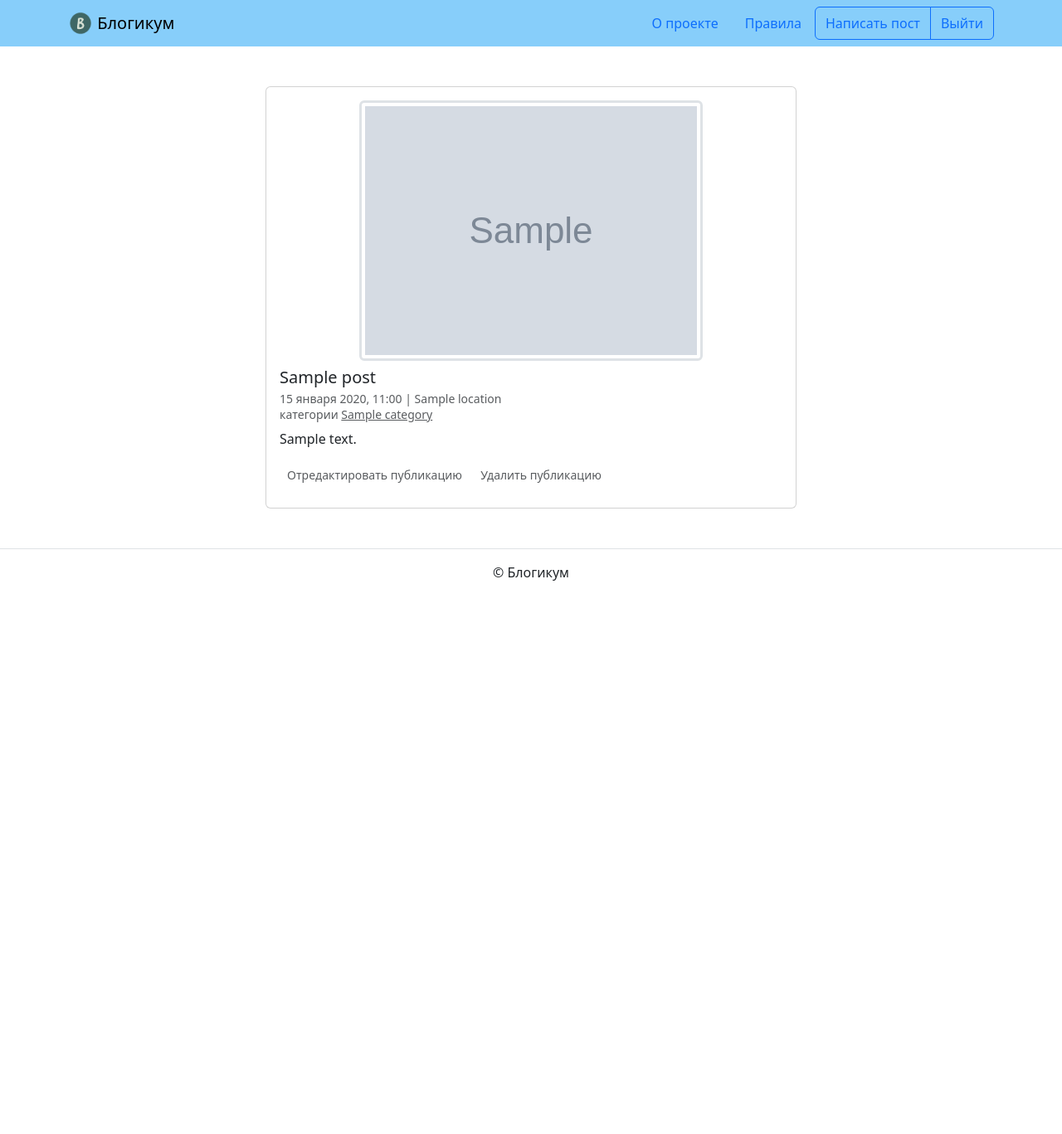
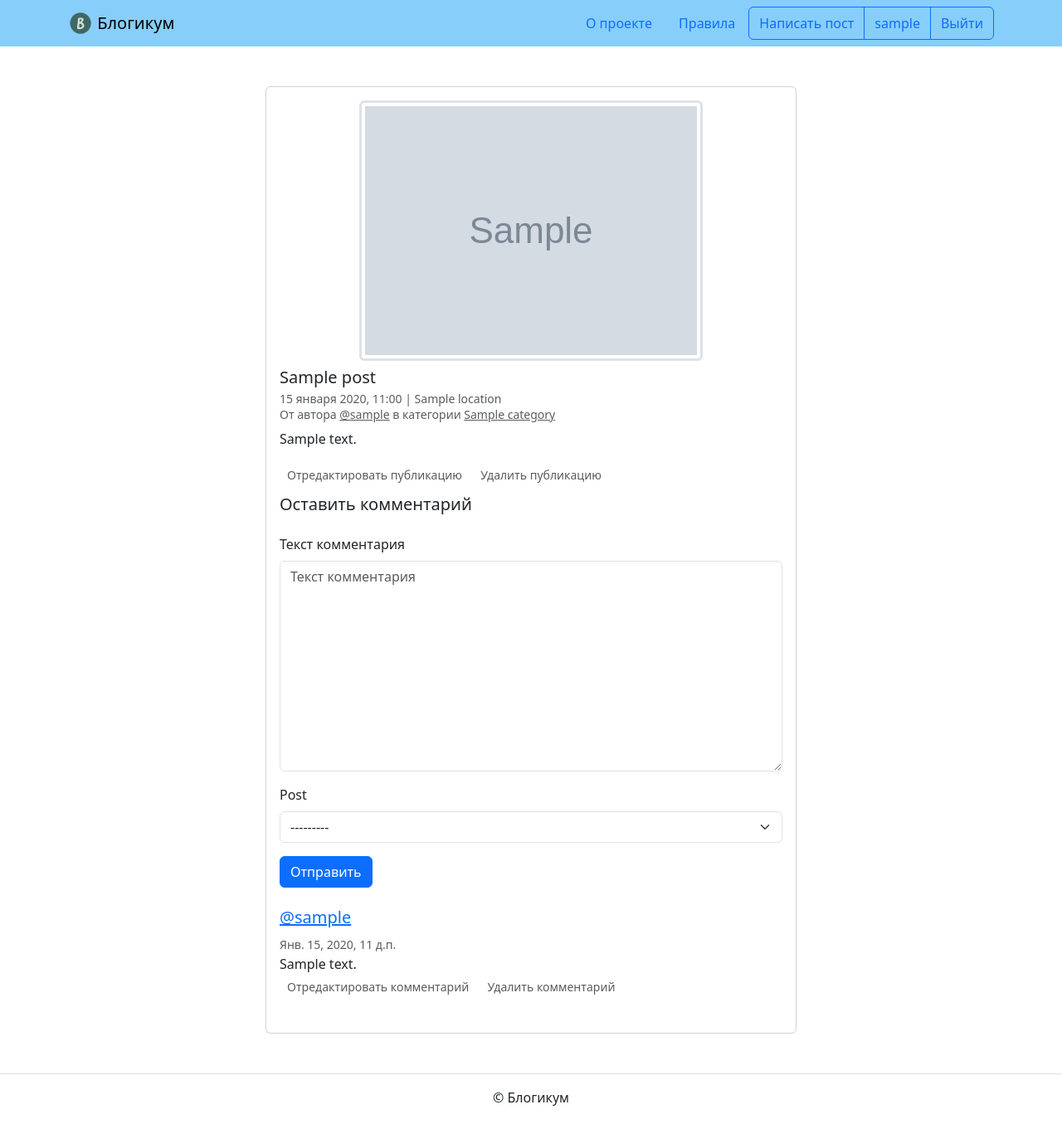
Before and after one commit to a-aminem-m/Blogicum, a Django app: page /posts/1/ in a window 1280 px wide. Shown: the whole page at 83% size. Before the commit the page ends 700 px from the top, so only its background shows below. Run offline with Django 3.2, Linux system fonts and the light colour scheme; a user stored in the database is signed in; tables that the repository leaves empty hold one stand-in row (values such as "Sample post"); grey boxes marked "Sample" are stand-in pictures; parts of the project's set-up code (start-up, migrations or seed data) failed here and were passed over; some libraries are stand-ins or nearby versions.

Commit message:
18:24 23/11/2023

```diff
--- a/blogicum/blog/forms.py
+++ b/blogicum/blog/forms.py
@@ -1,6 +1,8 @@
 from django import forms
+from django.contrib.auth.models import User
+from django.contrib.auth.forms import UserChangeForm
 from django.utils import timezone
-from .models import Post
+from .models import Post, Comment
 
 
 class PostForm(forms.ModelForm):
@@ -19,3 +21,22 @@
                 format='%Y-%m-%dT%H:%M', attrs={'type': 'datetime-local'}
             )
         }
+
+
+class EditProfileForm(UserChangeForm):
+    class Meta:
+        model = User
+        fields = ['username', 'first_name', 'last_name', 'email']
+
+
+class CommentForm(forms.ModelForm):
+
+    class Meta:
+        model = Comment
+        fields = ('text', 'post')
+
+
+class EditCommentForm(forms.ModelForm):
+    class Meta:
+        model = Comment
+        fields = ['text']
--- a/blogicum/blog/models.py
+++ b/blogicum/blog/models.py
@@ -1,5 +1,7 @@
+from django.contrib.auth.models import User
 from django.db import models
-from django.contrib.auth.models import User
+from django.urls import reverse
+
 
 MAX_LEN = 30
 
@@ -105,5 +107,26 @@
         verbose_name = 'публикация'
         verbose_name_plural = 'Публикации'
 
+    def comment_count(self):
+        return self.comments.count()
+
     def __str__(self):
         return self.title[:MAX_LEN]
+
+
+class Comment(models.Model):
+    text = models.TextField('Текст комментария')
+    post = models.ForeignKey(
+        Post,
+        on_delete=models.CASCADE,
+        related_name='comments',
+    )
+    created_at = models.DateTimeField(auto_now_add=True)
+    author = models.ForeignKey(User, on_delete=models.CASCADE)
+    updated_at = models.DateTimeField(auto_now=True)
+
+    def get_absolute_url(self):
+        return reverse('post_detail', args=[str(self.post.id)])
+
+    class Meta:
+        ordering = ('created_at',)
--- a/blogicum/blog/urls.py
+++ b/blogicum/blog/urls.py
@@ -1,6 +1,9 @@
-from django.urls import path
-from .views import (category_posts, create_post, DeletePostView, EditPostView,
-                    index, post_detail)
+from django.views.generic import RedirectView
+from django.urls import path, reverse_lazy
+from .views import (add_comment, category_posts, create_post,
+                    DeleteCommentView, DeletePostView, edit_comment,
+                    EditPostView, EditProfileUpdateView, index, post_detail,
+                    profile)
 
 
 app_name = 'blog'
@@ -11,14 +14,25 @@
     path('category/<slug:category_slug>/', category_posts,
          name='category_posts'),
     path('post/create/', create_post, name='create_post'),
-    path(
-        'posts/<int:post_id>/edit/',
-        EditPostView.as_view(),
-        name='edit_post'
-    ),
-    path(
-        'posts/<int:post_id>/delete/',
-        DeletePostView.as_view(),
-        name='delete_post'
-    )
+    path('posts/<int:post_id>/edit/',
+         EditPostView.as_view(),
+         name='edit_post'),
+    path('posts/<int:post_id>/delete/',
+         DeletePostView.as_view(),
+         name='delete_post'),
+    path('posts/<post_id>/comment/', add_comment, name='add_comment'),
+    path('posts/<post_id>/edit_comment/<comment_id>/',
+         edit_comment,
+         name='edit_comment'),
+    path('posts/<post_id>/delete_comment/<comment_id>/',
+         DeleteCommentView.as_view(),
+         name='delete_comment'),
+    path('profile/password/',
+         RedirectView.as_view(url=reverse_lazy('password_change')),
+         name='custom_password_change'),
+    path('profile/edit_profile/',
+         EditProfileUpdateView.as_view(),
+         name='edit_profile'),
+    path('profile/<username>/', profile, name='profile'),
+
 ]
--- a/blogicum/blog/views.py
+++ b/blogicum/blog/views.py
@@ -1,10 +1,14 @@
+from django.contrib.auth.decorators import login_required
+from django.contrib.auth.mixins import LoginRequiredMixin
+from django.contrib.auth.models import User
 from django.core.paginator import Paginator
+from django.db.models import Count
 from django.shortcuts import get_object_or_404, redirect, render
 from django.urls import reverse, reverse_lazy
 from django.utils import timezone
 from django.views.generic import DeleteView, UpdateView
-from .forms import PostForm
-from .models import Category, Post
+from .forms import CommentForm, EditCommentForm, EditProfileForm, PostForm
+from .models import Category, Comment, Post
 
 
 POSTS_LIMIT = 10
@@ -17,7 +21,9 @@
         is_published=True,
         category__is_published=True,
     ).select_related('author', 'location', 'category')
-    return base_queryset
+    return base_queryset.annotate(
+        comment_count=Count('comments')
+    ).order_by('-pub_date')
 
 
 def index(request):
@@ -30,7 +36,19 @@
 
 def post_detail(request, id):
     post = get_object_or_404(get_base_post_queryset(), id=id)
-    context = {'post': post}
+    comments = post.comments.all()
+    form = CommentForm()
+    if request.method == 'POST':
+        form = CommentForm(request.POST)
+        if form.is_valid():
+            comment = form.save(commit=False)
+            comment.post = post
+            comment.author = request.user
+            comment.save()
+    context = {'user': request.user,
+               'post': post,
+               'comments': comments,
+               'form': form}
     return render(request, 'blog/detail.html', context)
 
 
@@ -39,7 +57,10 @@
                                  slug=category_slug)
     posts = get_base_post_queryset().filter(
         category=category).order_by('-pub_date')
-    context = {'category': category, 'post_list': posts}
+    paginator = Paginator(posts, POSTS_LIMIT)
+    page_number = request.GET.get('page')
+    page_obj = paginator.get_page(page_number)
+    context = {'category': category, 'page_obj': page_obj}
     return render(request, 'blog/category.html', context)
 
 
@@ -49,7 +70,10 @@
         post = form.save(commit=False)
         post.author = request.user
         post.save()
-        return redirect('blog:index')
+        return redirect(
+            'blog:profile',
+            username=request.user.username
+        )
     return render(request, 'blog/create.html', {'form': form})
 
 
@@ -75,3 +99,94 @@
     form_class = PostForm
     template_name = 'blog/create.html'
     success_url = reverse_lazy('blog:index')
+
+
+def get_base_post_queryset2(author_username):
+    current_time = timezone.now()
+    base_queryset = Post.objects.filter(
+        pub_date__lte=current_time,
+        is_published=True,
+        category__is_published=True,
+        author__username=author_username,
+    ).select_related('author', 'location', 'category')
+    return base_queryset
+
+
+def profile(request, username):
+    user_profile = get_object_or_404(User, username=username)
+    post_list = get_base_post_queryset2(author_username=username)
+    paginator = Paginator(post_list, POSTS_LIMIT)
+    page_number = request.GET.get('page')
+    page_obj = paginator.get_page(page_number)
+    context = {
+        'profile': user_profile,
+        'page_obj': page_obj,
+        'user': request.user,
+    }
+    return render(request, 'blog/profile.html', context)
+
+
+class EditProfileUpdateView(LoginRequiredMixin, UpdateView):
+    model = User
+    form_class = EditProfileForm
+    template_name = 'blog/user.html'
+
+    def get_success_url(self):
+        return reverse('blog:profile',
+                       kwargs={'username': self.request.user.username})
+
+    def get_object(self, queryset=None):
+        return self.request.user
+
+    def dispatch(self, request, *args, **kwargs):
+        obj = self.get_object()
+        if obj != self.request.user:
+            return redirect(
+                'blog:profile',
+                username=self.request.user.username
+            )
+        return super().dispatch(request, *args, **kwargs)
+
+
+@login_required
+def add_comment(request, post_id):
+    post = get_object_or_404(Post, id=post_id)
+    form = CommentForm(request.POST)
+    if form.is_valid():
+        comment = form.save(commit=False)
+        comment.author = request.user
+        comment.post = post
+        comment.save()
+        post.save()
+        return redirect('blog:post_detail', id=post_id)
+    return render(request, 'blog/comment.html', {'form': form, 'post': post})
+
+
+def edit_comment(request, post_id, comment_id):
+    comment = get_object_or_404(Comment, id=comment_id)
+    if request.user != comment.author:
+        return redirect('blog:post_detail', id=comment.post.id)
+    form = EditCommentForm(instance=comment)
+    if request.method == 'POST':
+        form = EditCommentForm(request.POST, instance=comment)
+        if form.is_valid():
+            form.save()
+            return redirect('blog:post_detail', id=comment.post.id)
+    context = {'comment': comment, 'form': form}
+    return render(request, 'blog/comment.html', context)
+
+
+class DeleteCommentView(DeleteView):
+    model = Comment
+    pk_url_kwarg = 'comment_id'
+    form_class = CommentForm
+    template_name = 'blog/comment.html'
+    success_url = reverse_lazy('blog:profile')
+
+    def get_success_url(self):
+        post_id = self.kwargs.get('post_id')
+        return reverse('blog:post_detail', kwargs={'id': post_id})
+
+    def delete(self, request, *args, **kwargs):
+        super().delete(request, *args, **kwargs)
+        return redirect(self.get_success_url())
--- a/blogicum/blogicum/settings.py
+++ b/blogicum/blogicum/settings.py
@@ -111,3 +111,6 @@
 LOGIN_URL = 'login'
 
 CSRF_FAILURE_VIEW = 'pages.views.csrf_failure'
+
+EMAIL_BACKEND = 'django.core.mail.backends.filebased.EmailBackend'
+EMAIL_FILE_PATH = BASE_DIR / 'sent_emails'
--- a/blogicum/blogicum/urls.py
+++ b/blogicum/blogicum/urls.py
@@ -12,9 +12,9 @@
     path('admin/', admin.site.urls),
     path('pages/', include('pages.urls', namespace='pages')),
     path('', include('blog.urls', namespace='blog')),
-    path('', include('django.contrib.auth.urls')),
+    path('auth/', include('django.contrib.auth.urls')),
     path(
-        'registration/',
+        'auth/registration/',
         CreateView.as_view(
             template_name='registration/registration_form.html',
             form_class=UserCreationForm,
--- a/blogicum/templates/blog/detail.html
+++ b/blogicum/templates/blog/detail.html
@@ -21,7 +21,7 @@
               <p class="text-danger">Выбранная категория снята с публикации админом</p>
             {% endif %}
             {{ post.pub_date|date:"d E Y, H:i" }} | {% if post.location and post.location.is_published %}{{ post.location.name }}{% else %}Планета Земля{% endif %}<br>
-           {# От автора <a class="text-muted" href="{% url 'blog:profile' post.author.username %}">@{{ post.author.username }}</a> в#}
+            От автора <a class="text-muted" href="{% url 'blog:profile' post.author.username %}">@{{ post.author.username }}</a> в
             категории {% include "includes/category_link.html" %}
           </small>
         </h6>
@@ -36,8 +36,7 @@
             </a>
           </div>
         {% endif %}
-        {#{% include "includes/comments.html" %}#}
-      </div>
+        {% include "includes/comments.html" %}
     </div>
   </div>
 {% endblock %}
--- a/blogicum/templates/includes/header.html
+++ b/blogicum/templates/includes/header.html
@@ -23,7 +23,7 @@
               <button type="button" class="btn btn-outline-primary"><a class="text-decoration-none text-reset"
                   href="{% url 'blog:create_post' %}">Написать пост</a></button>
               <button type="button" class="btn btn-outline-primary"><a class="text-decoration-none text-reset"
-              {#    href="{% url 'blog:profile' user.username %}">{{ user.username }}</a></button>#}
+                  href="{% url 'blog:profile' user.username %}">{{ user.username }}</a></button>
               <button type="button" class="btn btn-outline-primary"><a class="text-decoration-none text-reset"
                   href="{% url 'logout' %}">Выйти</a></button>
             </div>
--- a/blogicum/templates/includes/post_card.html
+++ b/blogicum/templates/includes/post_card.html
@@ -15,7 +15,7 @@
             <p class="text-danger">Выбранная категория снята с публикации админом</p>
           {% endif %}
           {{ post.pub_date|date:"d E Y, H:i" }} | {% if post.location and post.location.is_published %}{{ post.location.name }}{% else %}Планета Земля{% endif %}<br>
-         {# От автора <a class="text-muted" href="{% url 'blog:profile' post.author.username %}">@{{ post.author.username }}</a> в#}
+          От автора <a class="text-muted" href="{% url 'blog:profile' post.author.username %}">@{{ post.author.username }}</a> в
           категории {% include "includes/category_link.html" %}
         </small>
       </h6>
```
Also changed, not shown: blogicum/blog/migrations/0006_comment.py (added), blogicum/blog/migrations/0007_post_comments_count.py (added), blogicum/blog/migrations/0008_auto_20231123_1650.py (added).
